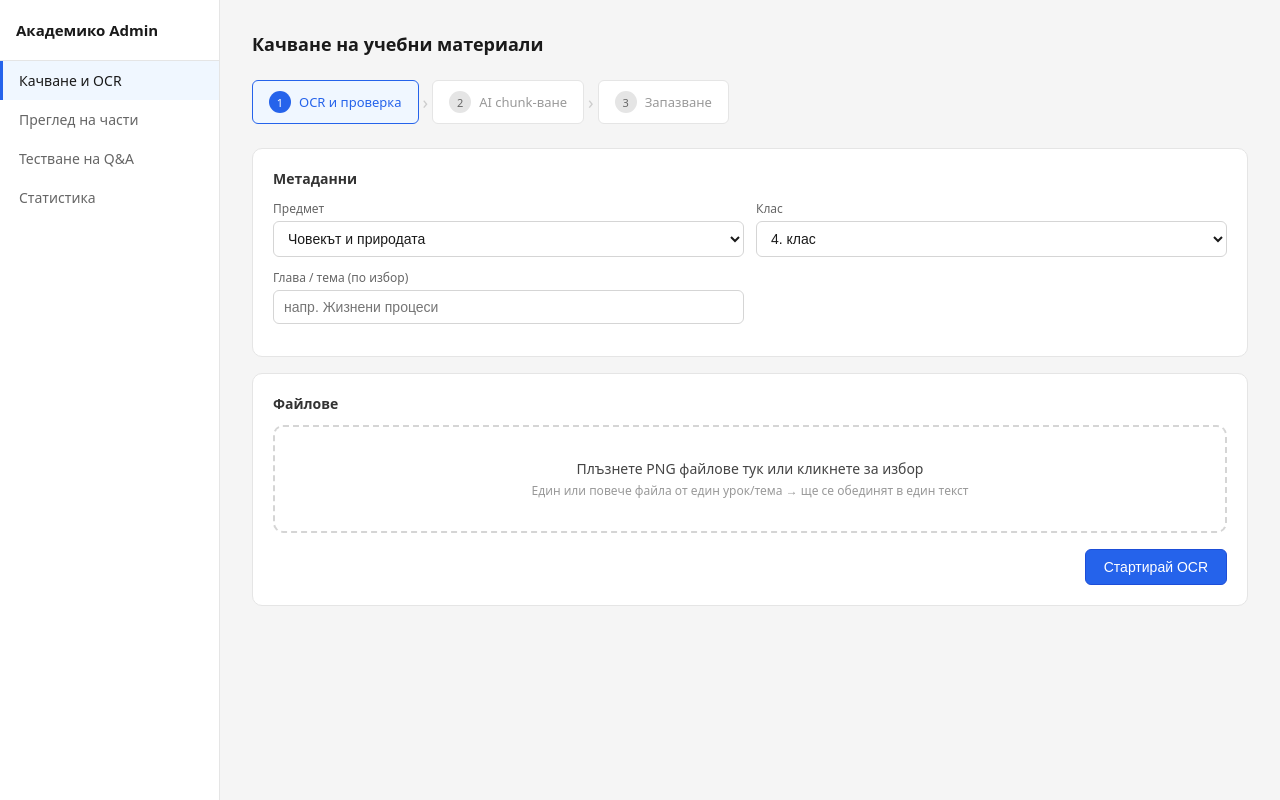
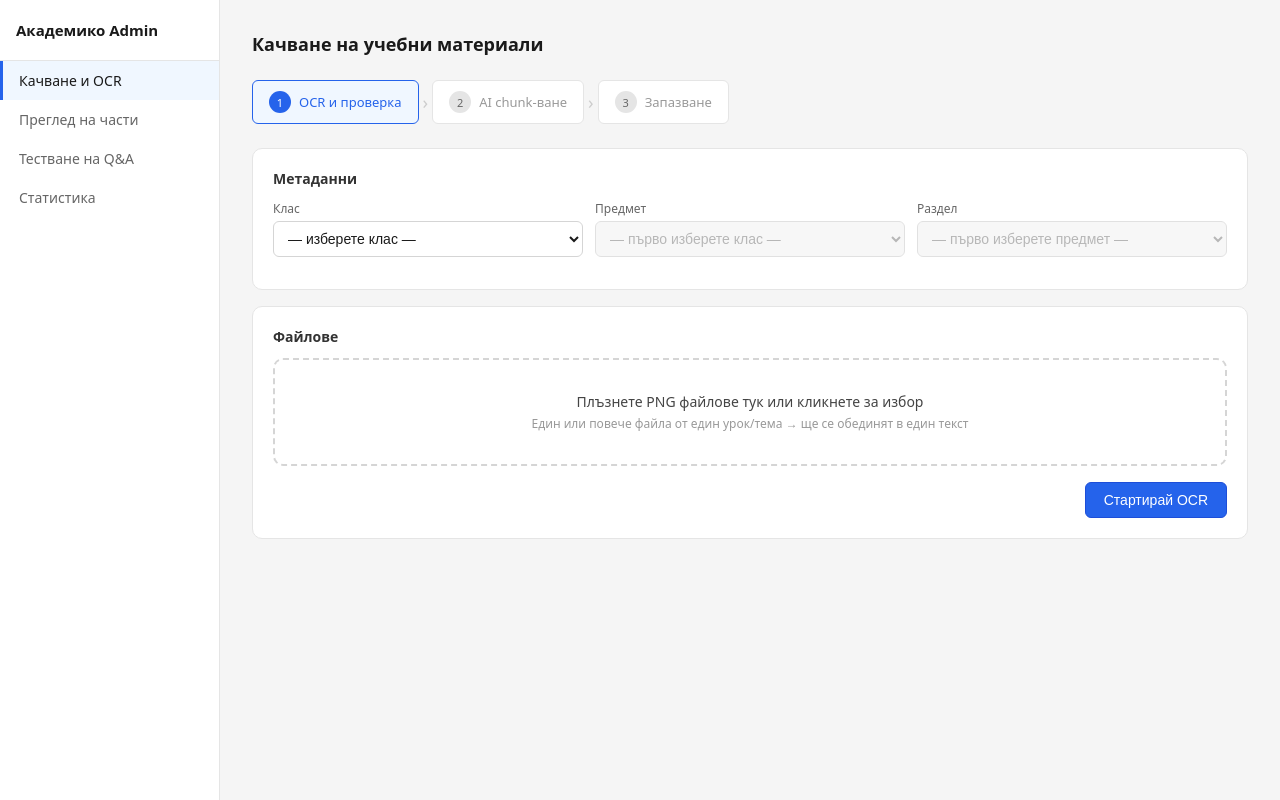
Before and after one commit to Ballistic202/akademiko-admin, a Flask app: page / in a window 1280 px wide. Run offline with Flask 3, Linux system fonts and the light colour scheme; data that the repository does not hold is empty.

Commit message:
Enhance form layout with new field-row-3 class

```diff
--- a/templates/index.html
+++ b/templates/index.html
@@ -21,7 +21,9 @@ body{font-family:system-ui,sans-serif;background:#f5f5f5;color:#1a1a1a}
 label{font-size:12px;color:#666;display:block;margin-bottom:4px}
 select,input[type=text]{width:100%;padding:8px 10px;font-size:14px;border:1px solid #d5d5d5;border-radius:6px;background:#fff;color:#1a1a1a;outline:none}
 select:focus,input:focus{border-color:#2563eb}
+select:disabled{background:#f5f5f5;color:#999;cursor:not-allowed}
 .field-row{display:grid;grid-template-columns:1fr 1fr;gap:12px;margin-bottom:12px}
+.field-row-3{display:grid;grid-template-columns:1fr 1fr 1fr;gap:12px;margin-bottom:12px}
 .upload-zone{border:2px dashed #d5d5d5;border-radius:10px;padding:2rem;text-align:center;cursor:pointer;margin-bottom:1rem;transition:background .2s}
 .upload-zone:hover{background:#f0f7ff;border-color:#2563eb}
 .upload-title{font-size:14px;color:#444;margin-bottom:4px}
@@ -111,26 +113,15 @@ textarea:focus{border-color:#2563eb}
       <div id="phase1">
         <div class="card">
           <div class="section-title">Метаданни</div>
-          <div class="field-row">
-            <div><label>Предмет</label>
-              <select id="subject">
-                <option>Човекът и природата</option>
-                <option>Математика</option>
-                <option>Български език и литература</option>
-                <option>История и цивилизации</option>
-                <option>Географии и икономика</option>
-                <option>Биология</option>
-                <option>Физика</option>
-                <option>Химия</option>
-                <option>Технологии и предприемачество</option>
-              </select>
-            </div>
-            <div><label>Клас</label>
-              <select id="grade">
+          <div class="field-row-3">
+            <div>
+              <label>Клас</label>
+              <select id="grade" onchange="onGradeChange()">
+                <option value="">— изберете клас —</option>
                 <option value="1">1. клас</option>
                 <option value="2">2. клас</option>
                 <option value="3">3. клас</option>
-                <option value="4" selected>4. клас</option>
+                <option value="4">4. клас</option>
                 <option value="5">5. клас</option>
                 <option value="6">6. клас</option>
                 <option value="7">7. клас</option>
@@ -141,10 +132,17 @@ textarea:focus{border-color:#2563eb}
                 <option value="12">12. клас</option>
               </select>
             </div>
+            <div>
+              <label>Предмет</label>
+              <select id="subject" onchange="onSubjectChange()" disabled>
+                <option value="">— първо изберете клас —</option>
+              </select>
             </div>
-          <div class="field-row">
-            <div><label>Глава / тема (по избор)</label>
-              <input type="text" id="chapter" placeholder="напр. Жизнени процеси">
+            <div>
+              <label>Раздел</label>
+              <select id="section" disabled>
+                <option value="">— първо изберете предмет —</option>
+              </select>
             </div>
           </div>
         </div>
@@ -241,27 +239,28 @@ textarea:focus{border-color:#2563eb}
       <div class="page-title">Тестване на Q&A</div>
       <div class="card">
         <div class="field-row">
-          <div><label>Предмет</label>
-            <select id="qa-subject">
-              <option value="">Всички предмети</option>
-              <option>Човекът и природата</option>
-              <option>Математика</option>
-              <option>Български език и литература</option>
-              <option>История и цивилизации</option>
-              <option>Географии и икономика</option>
-              <option>Биология</option>
-              <option>Физика</option>
-              <option>Химия</option>
-              <option>Технологии и предприемачество</option>
-            </select>
-          </div>
-          <div><label>Клас</label>
-            <select id="qa-grade">
+          <div>
+            <label>Клас</label>
+            <select id="qa-grade" onchange="onQaGradeChange()">
               <option value="">Всички класове</option>
+              <option value="1">1. клас</option>
+              <option value="2">2. клас</option>
+              <option value="3">3. клас</option>
               <option value="4">4. клас</option>
               <option value="5">5. клас</option>
               <option value="6">6. клас</option>
               <option value="7">7. клас</option>
+              <option value="8">8. клас</option>
+              <option value="9">9. клас</option>
+              <option value="10">10. клас</option>
+              <option value="11">11. клас</option>
+              <option value="12">12. клас</option>
+            </select>
+          </div>
+          <div>
+            <label>Предмет</label>
+            <select id="qa-subject">
+              <option value="">Всички предмети</option>
             </select>
           </div>
         </div>
@@ -297,6 +296,82 @@ let selectedFiles = [];
 let sessionId = '';
 let ocrText = '';
 let currentChunkFile = '';
+let curriculum = {};
+
+// Зарежда учебната програма при старт
+async function loadCurriculum() {
+  try {
+    const res = await fetch('/curriculum');
+    curriculum = await res.json();
+  } catch(e) {
+    console.error('Грешка при зареждане на учебната програма:', e);
+  }
+}
+
+// ─── ЙЕРАРХИЧНИ МЕНЮТА (OCR страница) ────────────────────────────────────────
+
+function onGradeChange() {
+  const grade = document.getElementById('grade').value;
+  const subjectSel = document.getElementById('subject');
+  const sectionSel = document.getElementById('section');
+
+  subjectSel.innerHTML = '<option value="">— изберете предмет —</option>';
+  sectionSel.innerHTML = '<option value="">— първо изберете предмет —</option>';
+  subjectSel.disabled = true;
+  sectionSel.disabled = true;
+
+  if (!grade || !curriculum[grade]) return;
+
+  const subjects = Object.keys(curriculum[grade]).sort();
+  subjects.forEach(s => {
+    const opt = document.createElement('option');
+    opt.value = s;
+    opt.textContent = s;
+    subjectSel.appendChild(opt);
+  });
+  subjectSel.disabled = false;
+}
+
+function onSubjectChange() {
+  const grade = document.getElementById('grade').value;
+  const subject = document.getElementById('subject').value;
+  const sectionSel = document.getElementById('section');
+
+  sectionSel.innerHTML = '<option value="">— изберете раздел —</option>';
+  sectionSel.disabled = true;
+
+  if (!grade || !subject || !curriculum[grade] || !curriculum[grade][subject]) return;
+
+  const sections = curriculum[grade][subject].sections || [];
+  sections.forEach(s => {
+    const opt = document.createElement('option');
+    opt.value = s.name;
+    opt.textContent = s.name;
+    sectionSel.appendChild(opt);
+  });
+  sectionSel.disabled = false;
+}
+
+// ─── ЙЕРАРХИЧНИ МЕНЮТА (Q&A страница) ────────────────────────────────────────
+
+function onQaGradeChange() {
+  const grade = document.getElementById('qa-grade').value;
+  const subjectSel = document.getElementById('qa-subject');
+
+  subjectSel.innerHTML = '<option value="">Всички предмети</option>';
+
+  if (!grade || !curriculum[grade]) return;
+
+  const subjects = Object.keys(curriculum[grade]).sort();
+  subjects.forEach(s => {
+    const opt = document.createElement('option');
+    opt.value = s;
+    opt.textContent = s;
+    subjectSel.appendChild(opt);
+  });
+}
+
+// ─── НАВИГАЦИЯ ────────────────────────────────────────────────────────────────
 
 function show(page) {
   document.querySelectorAll('.page').forEach(p => p.classList.remove('active'));
@@ -317,6 +392,8 @@ function setStep(n) {
   }
 }
 
+// ─── ФАЙЛОВЕ ──────────────────────────────────────────────────────────────────
+
 function filesSelected(files) {
   selectedFiles = Array.from(files);
   const list = document.getElementById('file-list');
@@ -330,8 +407,19 @@ dz.addEventListener('dragover', e => { e.preventDefault(); dz.style.background='
 dz.addEventListener('dragleave', () => { dz.style.background=''; });
 dz.addEventListener('drop', e => { e.preventDefault(); dz.style.background=''; filesSelected(e.dataTransfer.files); });
 
+// ─── OCR ──────────────────────────────────────────────────────────────────────
+
 async function startOCR() {
   if(!selectedFiles.length) { alert('Моля изберете файлове.'); return; }
+
+  const grade = document.getElementById('grade').value;
+  const subject = document.getElementById('subject').value;
+  const section = document.getElementById('section').value;
+
+  if(!grade || !subject || !section) {
+    alert('Моля изберете клас, предмет и раздел.');
+    return;
+  }
 
   sessionId = Date.now().toString();
   const btn = document.getElementById('btn-ocr');
@@ -340,9 +428,9 @@ async function startOCR() {
 
   const formData = new FormData();
   selectedFiles.forEach(f => formData.append('files', f));
-  formData.append('subject', document.getElementById('subject').value);
-  formData.append('grade', document.getElementById('grade').value);
-  formData.append('chapter', document.getElementById('chapter').value);
+  formData.append('grade', grade);
+  formData.append('subject', subject);
+  formData.append('section', section);
   formData.append('session_id', sessionId);
 
   try {
@@ -392,21 +480,12 @@ function uploadEditedTxt(input) {
   reader.readAsText(file, 'UTF-8');
 }
 
-async function confirmOCR() {
-  ocrText = document.getElementById('ocr-textarea').value;
-  if(!ocrText.trim()) { alert('Текстът е празен.'); return; }
-
-  const res = await fetch(`/ocr-confirmed/${sessionId}.txt`, {
-    method: 'POST',
-    headers: {'Content-Type':'application/json'},
-    body: JSON.stringify({text: ocrText})
-  });
-  const data = await res.json();
-  if(data.status === 'ok') {
+function confirmOCR() {
+  ocrText = document.getElementById('ocr-textarea').value.trim();
+  if(!ocrText) { alert('Текстът е празен.'); return; }
   document.getElementById('phase2').style.display = 'none';
   document.getElementById('phase3').style.display = 'block';
   setStep(2);
-  }
 }
 
 function backToOCR() {
@@ -421,11 +500,12 @@ function backToChunking() {
   setStep(2);
 }
 
+// ─── CHUNKING ─────────────────────────────────────────────────────────────────
+
 async function startChunking() {
   const btn = document.getElementById('btn-chunk');
   btn.disabled = true;
   btn.innerHTML = '<span class="spinner"></span> AI анализира...';
-  document.getElementById('chunking-alert').innerHTML = '<div class="alert alert-info">AI разбива текста на chunk-ове. Това може да отнеме 20-40 секунди...</div>';
 
   try {
     const res = await fetch('/chunk-ai', {
@@ -433,9 +513,9 @@ async function startChunking() {
       headers: {'Content-Type':'application/json'},
       body: JSON.stringify({
         text: ocrText,
+        grade: document.getElementById('grade').value,
         subject: document.getElementById('subject').value,
-        grade: document.getElementById('grade').value,
-        chapter: document.getElementById('chapter').value,
+        section: document.getElementById('section').value,
         session_id: sessionId
       })
     });
@@ -509,12 +589,19 @@ function resetUpload() {
   document.getElementById('ocr-textarea').value = '';
   document.getElementById('json-editor').value = '';
   document.getElementById('file-input').value = '';
+  document.getElementById('grade').value = '';
+  document.getElementById('subject').innerHTML = '<option value="">— първо изберете клас —</option>';
+  document.getElementById('subject').disabled = true;
+  document.getElementById('section').innerHTML = '<option value="">— първо изберете предмет —</option>';
+  document.getElementById('section').disabled = true;
   document.getElementById('phase1').style.display = 'block';
   document.getElementById('phase2').style.display = 'none';
   document.getElementById('phase3').style.display = 'none';
   document.getElementById('phase4').style.display = 'none';
   setStep(1);
 }
+
+// ─── ПРЕГЛЕД ──────────────────────────────────────────────────────────────────
 
 async function loadPending() {
   const res = await fetch('/pending');
@@ -540,7 +627,7 @@ async function loadPending() {
         </div>
         ${chunks.slice(0,3).map(c => `
           <div class="chunk-preview">
-            <div class="chunk-preview-id">${c.chunk_id || '—'} · ${c.subject || ''} ${c.grade ? c.grade+'. клас' : ''}</div>
+            <div class="chunk-preview-id">${c.chunk_id || '—'} · ${c.subject || ''} ${c.grade ? c.grade+'. клас' : ''} ${c.section ? '· '+c.section : ''}</div>
             <div class="chunk-preview-text">${(c.text_content || '').substring(0,200)}${(c.text_content||'').length > 200 ? '...' : ''}</div>
           </div>`).join('')}
         ${chunks.length > 3 ? `<div style="font-size:12px;color:#999;margin:6px 0">... и още ${chunks.length-3} chunk-а</div>` : ''}
@@ -581,6 +668,8 @@ async function rejectAll() {
   for(const f of data.pending || []) await fetch(`/reject/${f}`, {method:'POST'});
   loadPending();
 }
+
+// ─── Q&A ──────────────────────────────────────────────────────────────────────
 
 async function sendQuestion() {
   const input = document.getElementById('qa-input');
@@ -623,6 +712,8 @@ async function sendQuestion() {
   box.scrollTop = box.scrollHeight;
 }
 
+// ─── СТАТИСТИКА ───────────────────────────────────────────────────────────────
+
 async function loadStats() {
   try {
     const res = await fetch('/stats');
@@ -636,6 +727,10 @@ async function loadStats() {
       : 'Няма данни';
   } catch(e) {}
 }
+
+// ─── ИНИЦИАЛИЗАЦИЯ ────────────────────────────────────────────────────────────
+
+loadCurriculum();
 </script>
 </body>
 </html>
```
Lines whose indentation alone changed are shown as unchanged.
